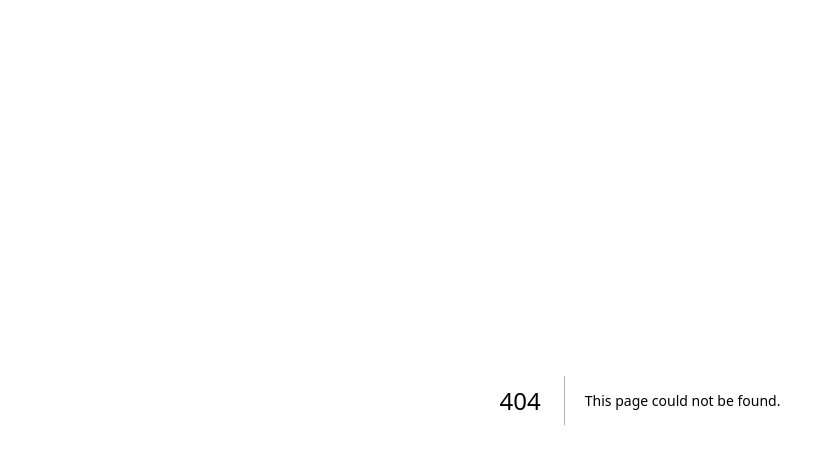
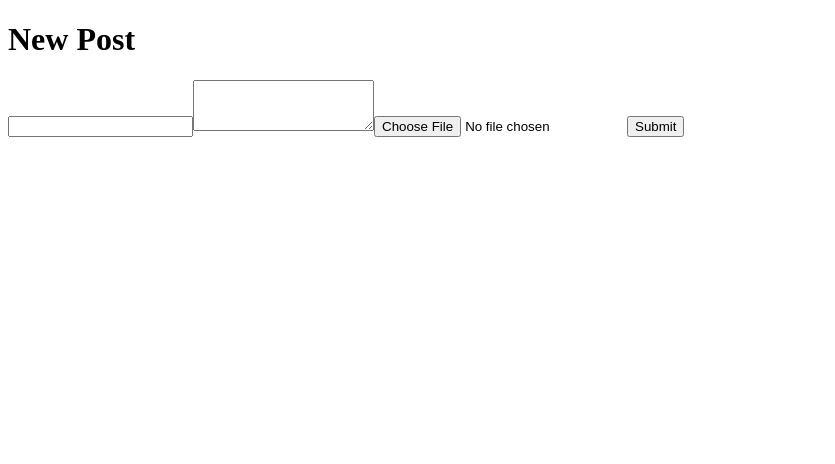
Before and after one commit to ericfei0521/Blog-FE, a Next.js app: page /Posts/newPost in a window 1280 px wide. Before the commit this address had no page. Shown: the top 464 px of the page, without its empty margins (0-835 px from the left). Built offline with nearby package versions, Linux system fonts and the light colour scheme.

Commit message:
update post

```diff
--- a/src/pages/newPost.tsx
+++ b/src/pages/Posts/newPost.tsx
@@ -1,5 +1,4 @@
 import { useState } from "react"
-import { json } from "stream/consumers"
 
 const NewPost = () => {
     const [data, setData] = useState<{
@@ -21,7 +20,7 @@ const NewPost = () => {
             },
             method: "post",
         })
-            .then((res) => console.log("res"))
+            .then((res) => console.log("res", res))
             .catch((err) => console.log(err))
     }
 
--- a/src/pages/index.tsx
+++ b/src/pages/index.tsx
@@ -26,7 +26,7 @@ const Home = ({ result }: InferGetStaticPropsType<typeof getStaticProps>) => {
             </Head>
             <main>
                 <h1>hello</h1>
-                <Link href="/new-post">
+                <Link href="/Posts/newPost">
                     <button>+New Post</button>
                 </Link>
             </main>
```
